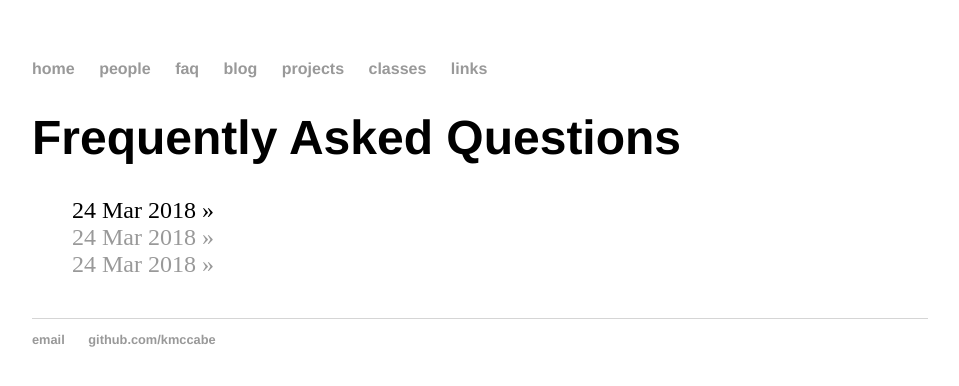
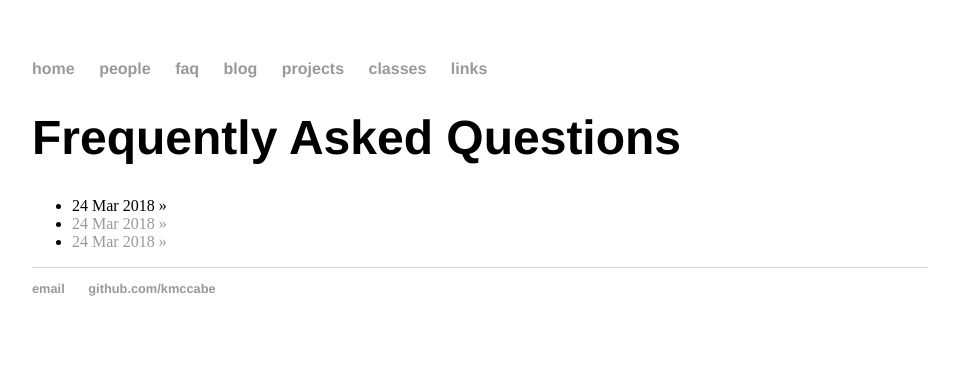
Before and after one commit to Kmccabe/KAM.github.io, a Jekyll site: the page built from faq/index.html, in a window 1280 px wide. Shown: the top 386 px of the page, without its empty margins (160-1119 px from the left). Built offline with Jekyll 4.4.1, drawn with Linux system fonts in a browser that asks for light colours.

Commit message:
Update index.html

```diff
--- a/faq/index.html
+++ b/faq/index.html
@@ -4,7 +4,7 @@ layout: default
 ---
 
 	<h1>{{ page.title }}</h1>
-	<ul class="posts">
+	<ul class="faqs">
 
 	  {% for faq in site.faqs %}
 	    <li><span>{{ faq.date | date_to_string }}</span> » <a href="{{ faq.url }}" title="{{ faq.title }}"{{ faq.title }}</a></li>
```
